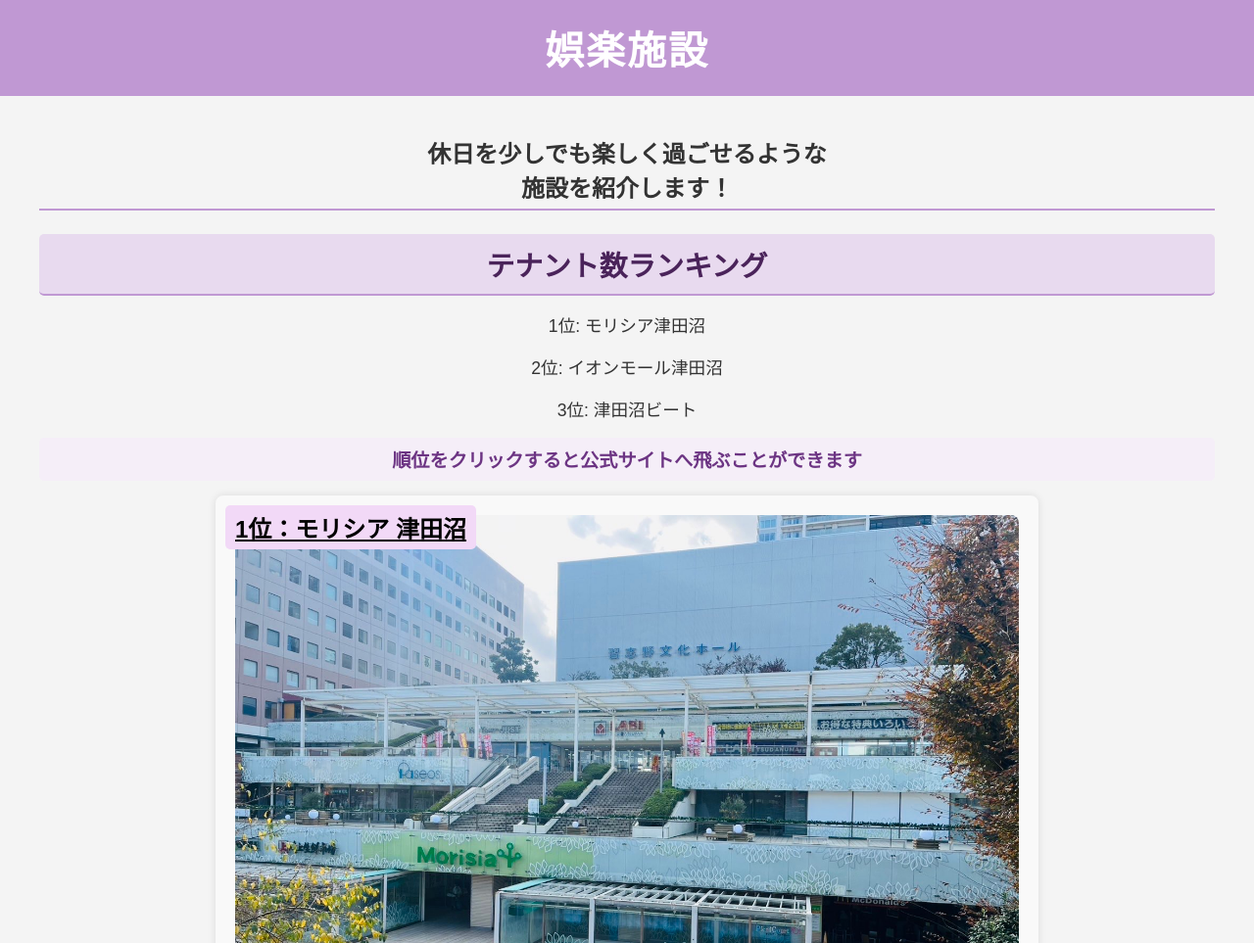
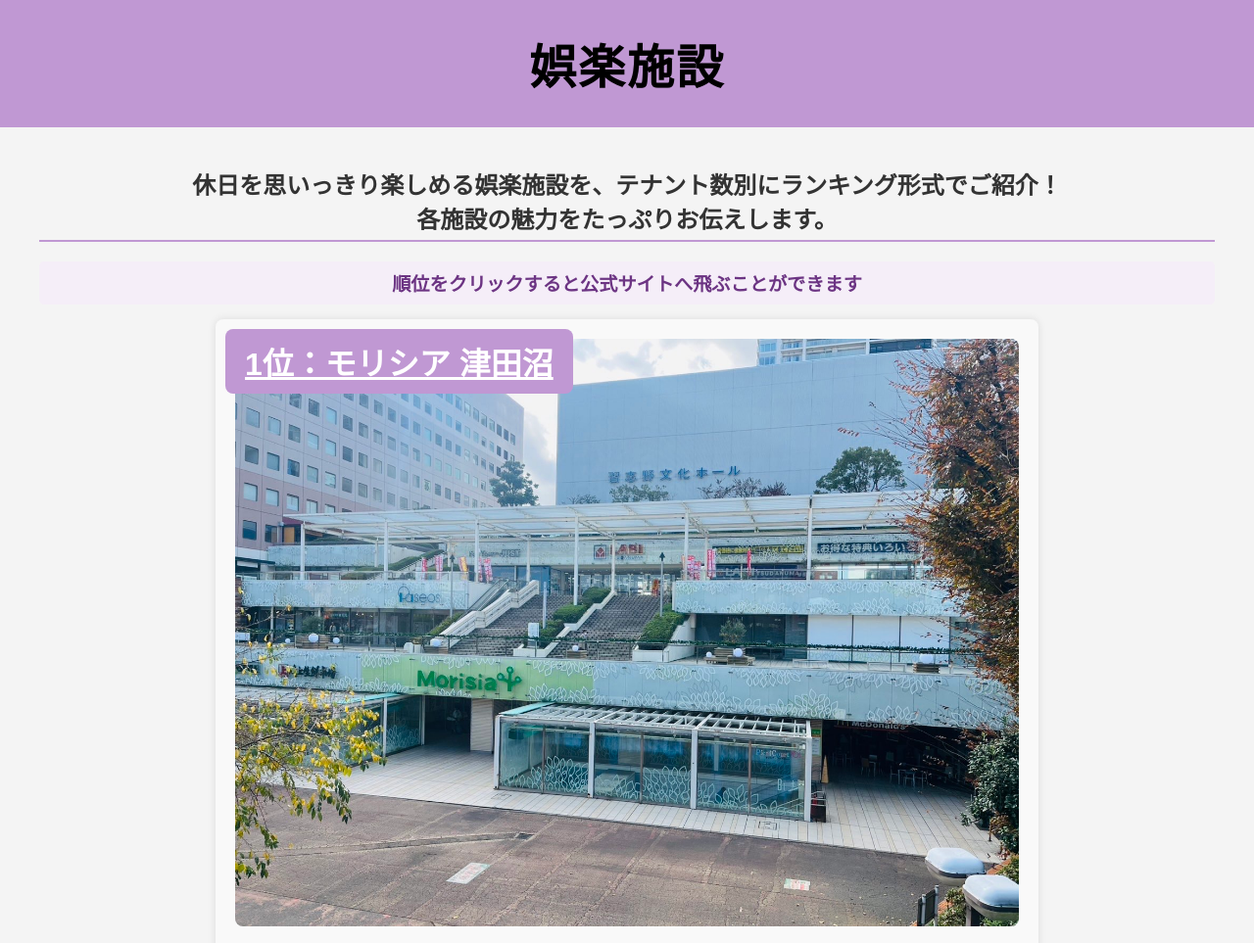
Before and after one commit to yabukilab/shimoda-a, a PHP site: page /goraku.html in a window 1280 px wide. Shown: the top 963 px of the page at 98% size. Run offline with PHP 8.4, Linux system fonts and the light colour scheme.

Commit message:
見やすく

```diff
--- a/htdocs/goraku.css
+++ b/htdocs/goraku.css
@@ -1,4 +1,11 @@
 /* ベーススタイル */
+.title {
+    font-size: 3rem;   /* フォントサイズを大きく */
+    font-weight: bold; /* 太字にする */
+    color: black;    /* 色はお好みで */
+    text-align: center; /* 中央寄せ */
+}
+
 body {
     font-family: Arial, sans-serif;
     background-color: #f4f4f4;
@@ -8,12 +15,12 @@ body {
 
 header {
     background-color: #c098d3;
-    padding: 20px 0;
+    padding: 30px 0;
     text-align: center;
 }
 
 header h1 {
-    color: white;
+    color: black;
     margin: 0;
     font-size: 2.5rem;
     letter-spacing: 2px;
@@ -48,17 +55,6 @@ ul {
     margin: 0 auto; /* 中央揃え */
     list-style: none; /* リストのデフォルトスタイルを削除 */
     text-align: center; /* 子要素を中央揃え */
-}
-
-/* テナント数ランキングタイトル */
-.ranking-title {
-    font-size: 1.8em; /* フォントを少し大きく */
-    color: #4a235a; /* 濃いパープルで目立たせる */
-    background-color: #e8daef; /* 淡いパープルの背景で強調 */
-    padding: 10px;
-    border-radius: 5px; /* 角を丸くする */
-    text-align: center; /* 中央寄せ */
-    margin-bottom: 15px; /* 下の余白 */
 }
 
 /* サイトに飛べますの文章 */
@@ -96,13 +92,34 @@ ul {
     border-radius: 8px;
 }
 
+/* ランキングの順位 */
+.rank {
+    position: absolute;  /* 絶対位置 */
+    top: 10px;           /* 左上に表示する*/
+    left: 10px;          /* 左端 */
+    background-color: #c098d3;
+    color: #fff;        /* 文字色 */
+    font-size: 2rem;   /* フォントサイズ */
+    padding: 10px 20px;   /* パディング */
+    border-radius: 8px;  /* 角を丸く */
+    font-weight: bold;   /* 太字 */
+    text-align: center; /* テキストを中央寄せ */
+    z-index: 1;         /* ラベルを全面に表示 */
+    text-align: center;
+    transition: background-color 0.3s ease, color 0.3s ease; /* 背景色と文字色の変化をスムーズに */
+}
+
+.rank:hover {
+    background-color: #c098d3; /* カーソル合わせたときの背景色 */
+    color: #4a235a;             /* カーソル合わせたときの文字色 */
+}
+
 /* ランキングアイテム */
 .ranking-item {
     display: flex;
     flex-direction: column;
     align-items: center;
     text-align: center;
-    justify-content: center;
     background-color: #f9f9f9;
     padding: 20px;
     border-radius: 8px;
@@ -111,7 +128,6 @@ ul {
     margin-bottom: 30px;
     width: 90%;
     max-width: 800px;
-    text-align: left;
     position: relative; /* 親要素に相対位置を指定 */
     overflow: hidden; /* 枠から飛び出ないようにする */
 }
@@ -133,23 +149,18 @@ ul {
     border-radius: 8px; /* 角を丸くする */
 }
 
-/* ランキングの順位 */
-.rank {
-    position: absolute;  /* 絶対位置 */
-    top: 10px;           /* 上から10px */
-    left: 10px;          /* 左から10px */
-    background-color: #f2d9f7; /* 背景色 */
-    color: black;        /* 文字色 */
-    font-size: 1.5rem;   /* フォントサイズ */
-    padding: 5px 10px;   /* パディング */
-    border-radius: 5px;  /* 角丸 */
-    font-weight: bold;   /* 太字 */
-    z-index: 10;         /* 他の要素の上に表示 */
+/* ランキングの説明文 */
+.ranking-text {
+    text-align: left; /* テキストは左寄せ */
+    font-size: 1.2em;
+    line-height: 1.6;
+    margin-bottom: 20px;
+    color: #333;
 }
 
 /* 地図と店舗情報の間の文章 */
 .ranking-text p {
-    font-size: 1.3em; /* フォントサイズを拡大 */
+    font-size: 1.2em; /* フォントサイズを拡大 */
     line-height: 1.6; /* 行間を広げて読みやすく */
     margin-top: 10px; /* 上の余白を調整 */
     margin-bottom: 20px; /* 下の余白を調整 */
--- a/htdocs/goraku.html
+++ b/htdocs/goraku.html
@@ -9,21 +9,12 @@
 </head>
 
 <body>
-
     <header>
-        <h1>娯楽施設</h1> <!-- タイトル -->
+        <h1 class="title">娯楽施設</h1> <!-- タイトル -->
     </header>
-
     <main>
         <section id="description">
-            <h2>休日を少しでも楽しく過ごせるような<br>施設を紹介します！</h2>
-            <section id="ranking">
-                <h2 class="ranking-title">テナント数ランキング</h2> <!-- ランキングタイトル -->
-
-                <p>1位: モリシア津田沼</p>
-                <p>2位: イオンモール津田沼</p>
-                <p>3位: 津田沼ビート</p>
-            </section>
+            <h2>休日を思いっきり楽しめる娯楽施設を、テナント数別にランキング形式でご紹介！<br>各施設の魅力をたっぷりお伝えします。</h2>
             <p class="jump-info">順位をクリックすると公式サイトへ飛ぶことができます</p>
             <ul>
                 <li>
@@ -35,8 +26,7 @@
                             width="500" height="600" style="border:0;" allowfullscreen=""
                             referrerpolicy="no-referrer-when-downgrade"></iframe>
                         <div class="ranking-text">
-                            <p>「"日常のちょっとうれしい"が満載のショッピングセンター」をコンセプトに約100店舗を展開しています。<br>モリシア前の広場では定期的にイベントも開催されています。</p>
-
+                            <p>「”日常のちょっとうれしい”が満載のショッピングセンター」をコンセプトに約100店舗を展開しています。<br>モリシア前の広場では定期的にイベントも開催されています。</p>
                             <table class="store-info">
                                 <thead>
                                     <tr>
@@ -107,7 +97,8 @@
                             width="500" height="500" style="border:0;" allowfullscreen=""
                             referrerpolicy="no-referrer-when-downgrade"></iframe>
                         <div class="ranking-text">
-                            <p>2023年秋に開業したばかりの商業施設で、約40店舗が集結しています。<br>また、津田沼駅北口の正面に位置していたり、viitの入り口前にバスの終点があるなど、アクセスも良好です。</p>
+                            <p>2023年秋に開業したばかりの商業施設で、約40店舗が集結しています。<br>また、津田沼駅北口の正面に位置していたり、viitの入り口前にバスの終点があるなど、アクセスも良好です。
+                            </p>
 
                             <table class="store-info">
                                 <thead>
@@ -140,7 +131,7 @@
     </main>
 
     <section id="other-rankings">
-        <h2>他の情報はこちら</h2> <!-- 他の情報のURLリストタイトル -->
+        <h2>↓他のページはこちらから↓</h2> <!-- 他の情報のURLリストタイトル -->
         <ul>
             <li><a href="index.html">TOPページ</a></li>
             <li><a href="tudanumaeki_2.html">アクセス</a></li>
```
Also changed, not shown: other parts of htdocs/goraku.css (+39 -3 lines).
